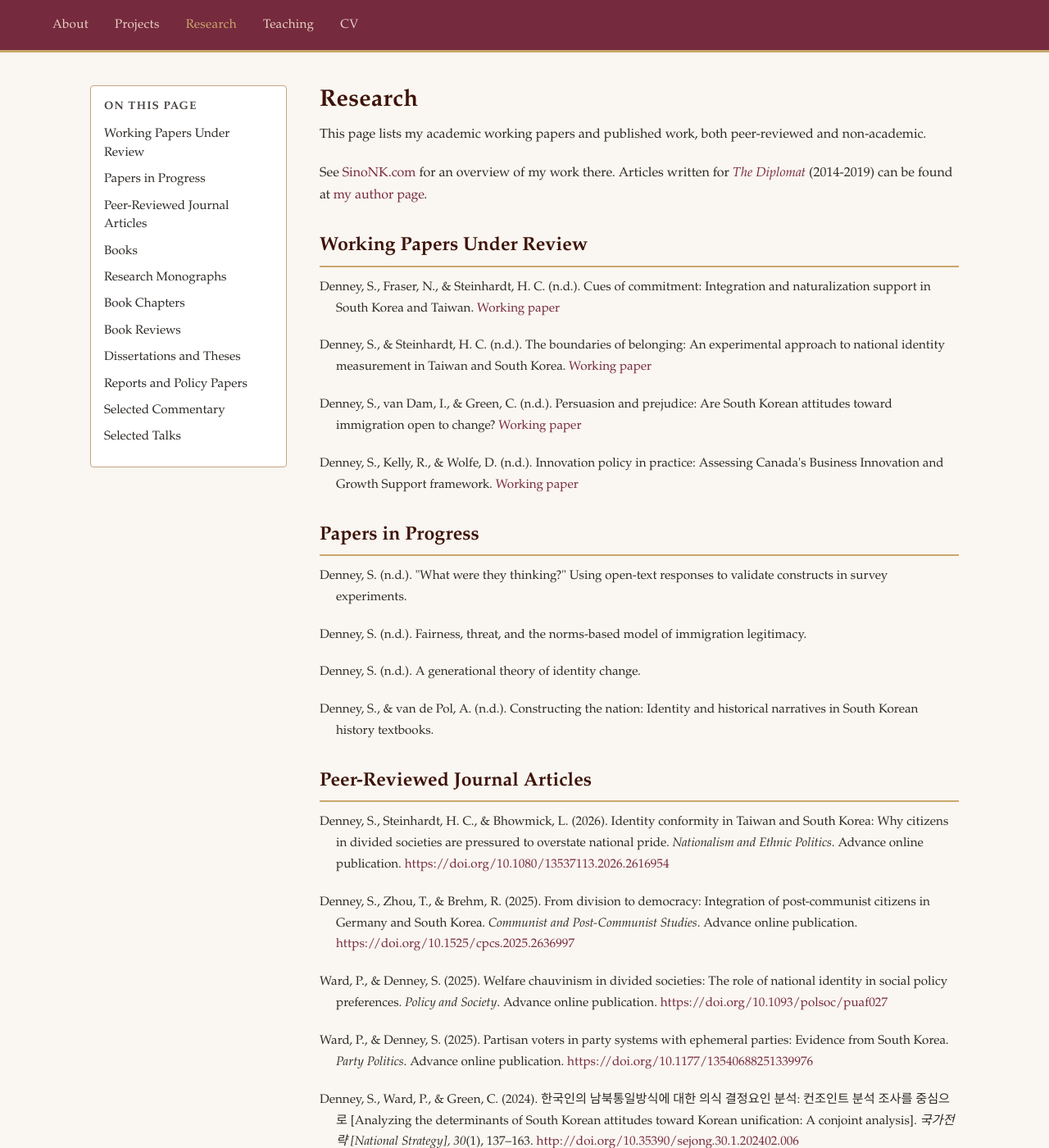
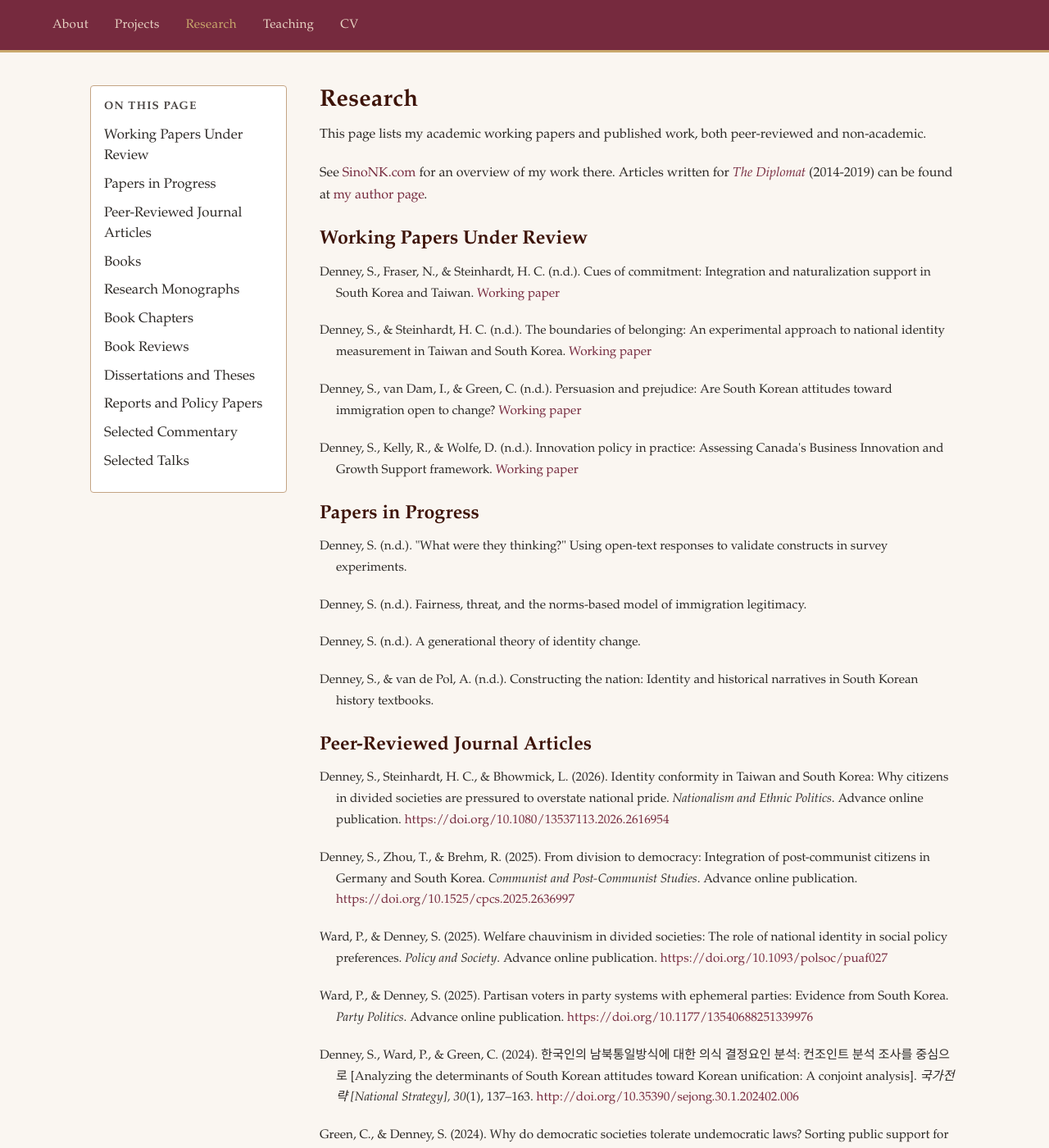
Before and after one commit to scdenney/scdenney.github.io, a Jekyll site: the page built from research.md, in a window 1280 px wide and 1400 px high. Shown: the whole window at 82% size. Built offline with Jekyll 4.4.1, drawn with Linux system fonts in a browser that asks for light colours.

Commit message:
Research page: remove all hr lines, drop gold border under h2, bigger TOC text, tighter spacing

```diff
--- a/assets/css/style.css
+++ b/assets/css/style.css
@@ -519,7 +519,7 @@ details li {
 .research-toc a {
   color: var(--text-dark);
   text-decoration: none;
-  font-size: 0.95rem;
+  font-size: 1.05rem;
   line-height: 1.5;
   display: block;
   padding: 0.1rem 0;
@@ -547,9 +547,10 @@ details li {
 
 .research-content h2 {
   color: var(--deep-plum);
-  margin-top: 2rem;
-  padding-bottom: 0.5rem;
-  border-bottom: 2px solid var(--muted-gold);
+  margin-top: 1.5rem;
+  margin-bottom: 0.75rem;
+  padding-bottom: 0;
+  border-bottom: none;
 }
 
 /* Responsive */
--- a/research.md
+++ b/research.md
@@ -34,8 +34,6 @@ permalink: /research/
 
 <p>See <a href="http://SinoNK.com" target="_blank">SinoNK.com</a> for an overview of my work there. Articles written for <a href="https://thediplomat.com/" target="_blank"><em>The Diplomat</em></a> (2014-2019) can be found at <a href="https://thediplomat.com/authors/steven-denney/" target="_blank">my author page</a>.</p>
 
-<hr>
-
 <h2 id="working-papers">Working Papers Under Review</h2>
 
 <p class="publication-item">
@@ -54,8 +52,6 @@ Denney, S., van Dam, I., & Green, C. (n.d.). Persuasion and prejudice: Are South
 Denney, S., Kelly, R., & Wolfe, D. (n.d.). Innovation policy in practice: Assessing Canada's Business Innovation and Growth Support framework. <a href="https://github.com/scdenney/bigs-scaleups/blob/main/manuscripts/scaling-for-success.pdf" target="_blank">Working paper</a>
 </p>
 
-<hr>
-
 <h2 id="papers-in-progress">Papers in Progress</h2>
 
 <p class="publication-item">
@@ -73,8 +69,6 @@ Denney, S. (n.d.). A generational theory of identity change.
 <p class="publication-item">
 Denney, S., & van de Pol, A. (n.d.). Constructing the nation: Identity and historical narratives in South Korean history textbooks.
 </p>
-
-<hr>
 
 <h2 id="journal-articles">Peer-Reviewed Journal Articles</h2>
 
@@ -162,8 +156,6 @@ Denney, S., & Green, C. (2013). Towards a developmental understanding of North K
 Cathcart, A., & Denney, S. (2013). North Korea's cultural diplomacy in the early Kim Jong-un era. <em>North Korean Review, 9</em>(2), 29–42. <a href="https://doi.org/10.3172/NKR.9.2.29" target="_blank">https://doi.org/10.3172/NKR.9.2.29</a>
 </p>
 
-<hr>
-
 <h2 id="books">Books</h2>
 
 <p class="publication-item">
@@ -178,8 +170,6 @@ Denney, S., & Lee, M. (n.d.). <em>Democracy at school: Authoritarian education a
 Cathcart, A., Denney, S., & Green, C. (Eds.). (2020). <em>Decoding the Sino-North Korean borderlands</em>. Amsterdam University Press. <a href="https://www.aup.nl/en/book/9789462987562/decoding-the-sino-north-korean-borderlands" target="_blank">Link</a>
 </p>
 
-<hr>
-
 <h2 id="research-monographs">Research Monographs</h2>
 
 <p class="publication-item">
@@ -189,8 +179,6 @@ Denney, S., Frank, R., Brehm, R., Zhou, T., & Ward, P. (2023). <em>Integration c
 <p class="publication-item">
 Denney, S., Vu, V., & Kelly, R. (2021). <em>Into the scale-up-verse: Exploring the landscape of Canada's high performing firms</em>. Innovation Policy Lab and Brookfield Institute. <a href="https://brookfieldinstitute.ca/scale-up-verse/" target="_blank">https://brookfieldinstitute.ca/scale-up-verse/</a>
 </p>
-
-<hr>
 
 <h2 id="book-chapters">Book Chapters</h2>
 
@@ -213,8 +201,6 @@ Denney, S., & Green, C. (2016). Pockets of efficiency: An institutional approach
 <p class="publication-item">
 Hayes, P., Denney, S., et al. (2015). The implications of civic diplomacy for ROK foreign policy. In P. Hayes & K. Yi (Eds.), <em>Complexity, security and civil society in East Asia</em>. Open Book Publishers.
 </p>
-
-<hr>
 
 <h2 id="book-reviews">Book Reviews</h2>
 
@@ -254,8 +240,6 @@ Denney, S. (2015). [Review of the book <em>The Korean War: An international hist
 Denney, S. (2014). [Review of the book <em>The Oxford handbook of the international relations of Asia</em>]. <em>Asan Forum, 2</em>(6). <a href="https://theasanforum.org/oxford-handbook-of-the-international-relations-of-asia-oxford-oxford-university-press-2014-kindle-edition/" target="_blank">Link</a>
 </p>
 
-<hr>
-
 <h2 id="dissertations">Dissertations and Theses</h2>
 
 <p class="publication-item">
@@ -265,8 +249,6 @@ Denney, S. (2019). <em>Does democracy matter? Political change and national iden
 <p class="publication-item">
 Denney, S. (2013). <em>Nation, state, and national economy: The early 19th century American developmental state</em> [Master's thesis, Yonsei University].
 </p>
-
-<hr>
 
 <h2 id="reports">Reports and Policy Papers</h2>
 
@@ -302,8 +284,6 @@ Denney, S., & Green, C. (2018). Unification in action? The national identity of
 Denney, S., Green, C., & Gleason, B. (2015). The whisper in the ear: Re-defector press conference as information management tool. <em>Korean Economic Institute of America: Academic Paper Series</em>. <a href="https://keia.org/publication/the-whisper-in-the-ear-re-defector-press-conference-as-information-management-tool/" target="_blank">Link</a>
 </p>
 
-<hr>
-
 <h2 id="commentary">Selected Commentary</h2>
 
 <p class="publication-item">
@@ -325,8 +305,6 @@ Denney, S., & Green, C. (2022, May). Improving North Korean defector integration
 <p class="publication-item">
 Denney, S. (2022). South Koreans support immigration, but conditions apply. <em>Italian Institute for International Political Studies (ISPI)</em>. <a href="https://www.ispionline.it/en/publication/south-koreans-support-immigration-conditions-apply-33979" target="_blank">Link</a>
 </p>
-
-<hr>
 
 <h2 id="talks">Selected Talks</h2>
 
```
